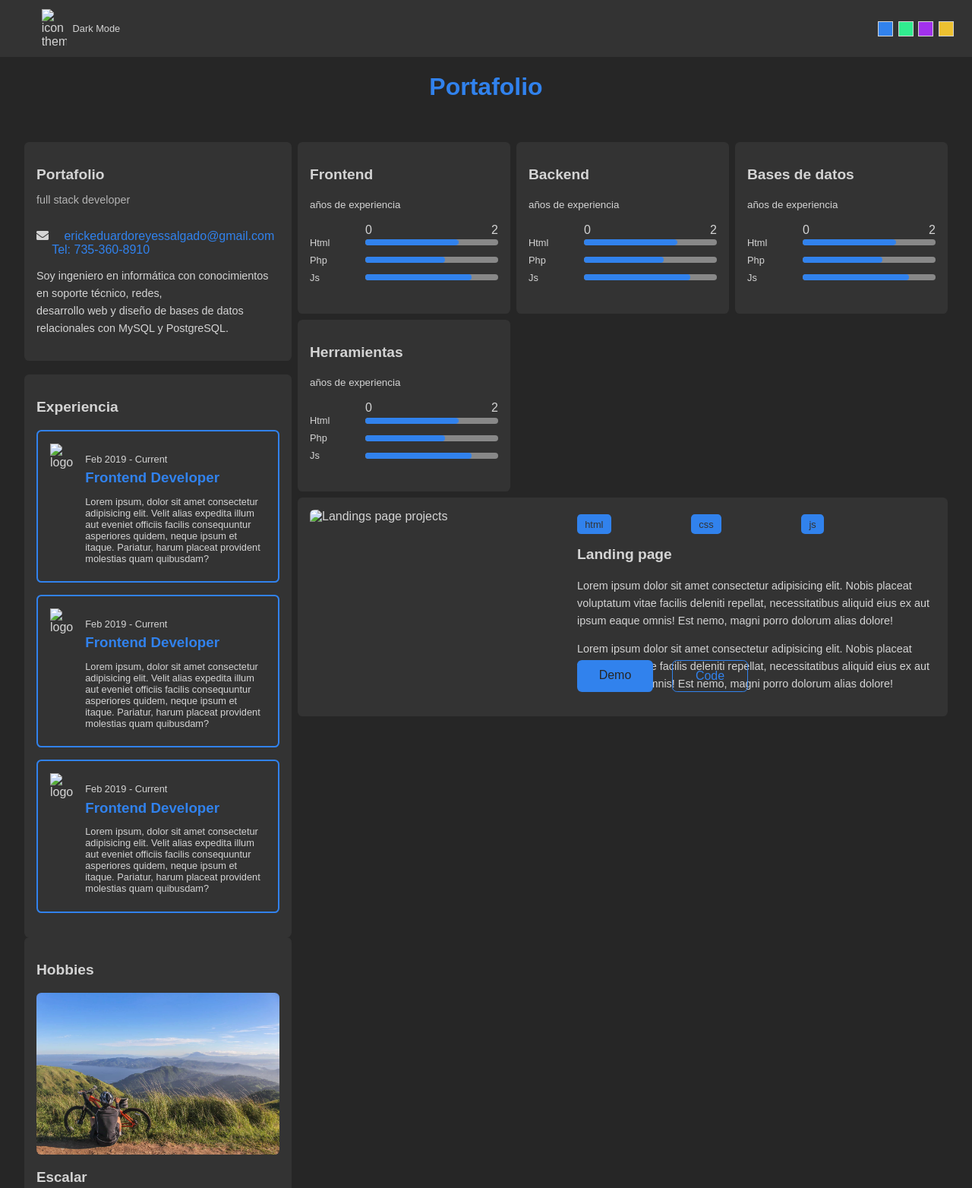
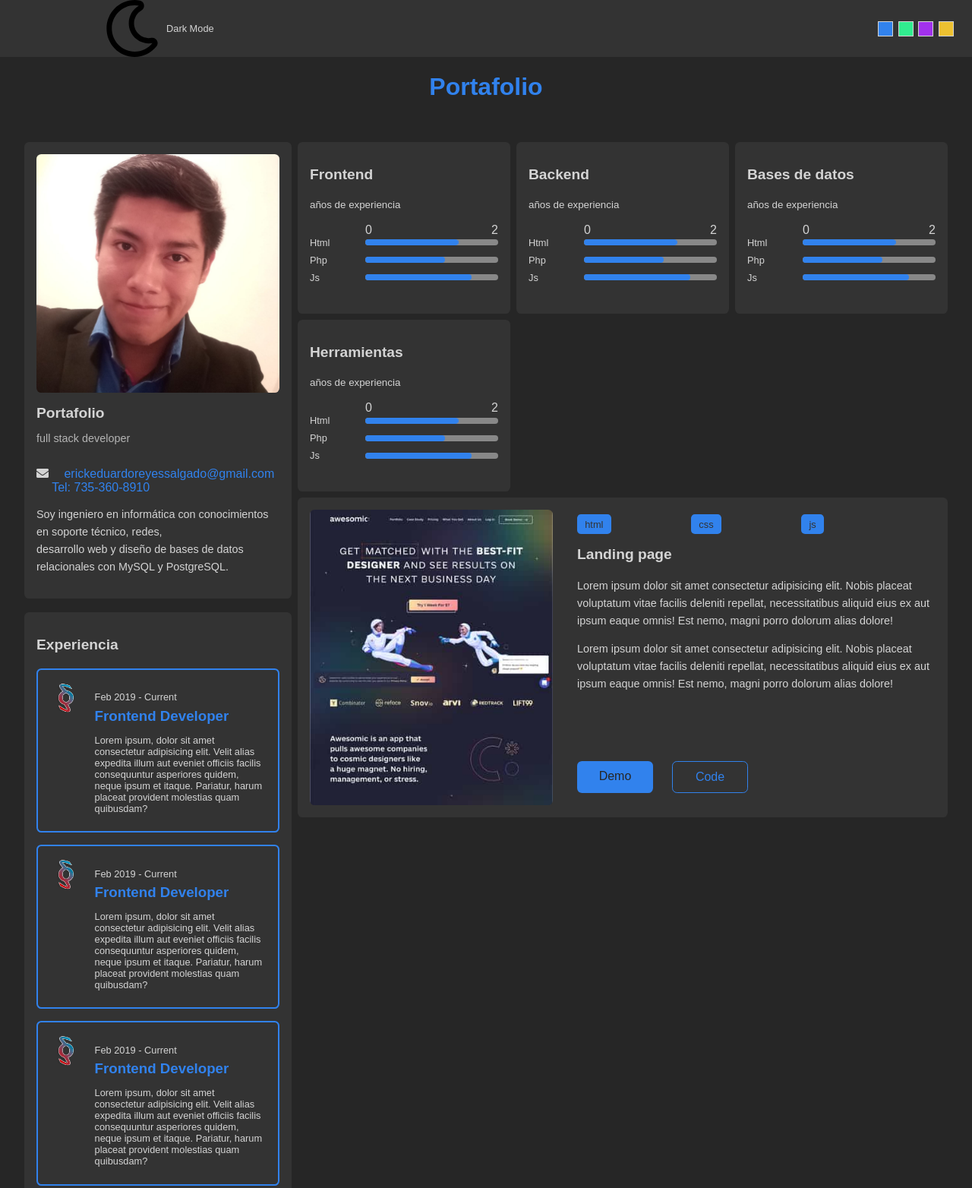
Before and after one commit to ErickEduardoReyesSalgado/erickeduardoreyessalgado.github.io, a plain HTML site: page index.html in a window 1280 px wide. Shown: the top 1564 px of the page at 76% size. Drawn offline with Linux system fonts and the light colour scheme; files whose address does not match are found by name.

Commit message:
Se actualizan las rutas para las imagenes

```diff
--- a/index.html
+++ b/index.html
@@ -16,7 +16,7 @@
   <header class="header">
     <div class="switches">
       <div id="toggle-theme" class="toggle-theme">
-        <img id="toggle-icon" src="assets/icons/moon.svg" alt="icon theme" class="toggle-theme_icon">
+        <img id="toggle-icon" src="moon.svg" alt="icon theme" class="toggle-theme_icon">
         <p id="toggle-text" class="toggle-theme__text">Dark Mode</p>
       </div>
     </div>
@@ -33,7 +33,7 @@
     <section class="colum colum--left">
       <article class="card card--profile">
         <div class="card__image-container">
-          <img src="assets/images/perfil.jpg" alt="" srcset="">
+          <img src="perfil.jpg" alt="" srcset="">
         </div>
         <div class="card__header">
           <h2 class="card__title no-margin">Portafolio</h2>
@@ -58,7 +58,7 @@
       <article class="card card--experience">
         <h2 class="card__title">Experiencia</h2>
         <div class="experience">
-          <img src="assets/images/logo.png" alt="logo" class="experience__image">
+          <img src="logo.png" alt="logo" class="experience__image">
           <div class="experience__info">
             <p class="experience__time">Feb 2019 - Current</p>
             <h3 class="experience__job">Frontend Developer</h3>
@@ -69,7 +69,7 @@
         </div>
 
         <div class="experience">
-          <img src="assets/images/logo.png" alt="logo" class="experience__image">
+          <img src="logo.png" alt="logo" class="experience__image">
           <div class="experience__info">
             <p class="experience__time">Feb 2019 - Current</p>
             <h3 class="experience__job">Frontend Developer</h3>
@@ -80,7 +80,7 @@
         </div>
 
         <div class="experience">
-          <img src="assets/images/logo.png" alt="logo" class="experience__image">
+          <img src="logo.png" alt="logo" class="experience__image">
           <div class="experience__info">
             <p class="experience__time">Feb 2019 - Current</p>
             <h3 class="experience__job">Frontend Developer</h3>
@@ -216,7 +216,7 @@
 
       <article class="card card--project">
         <div class="card__image-container">
-          <img src="assets/images/project.jpg" alt="Landings page projects" class="card__image">
+          <img src="project.jpg" alt="Landings page projects" class="card__image">
         </div>
         <div class="project">
           <div class="project__tags">
```
